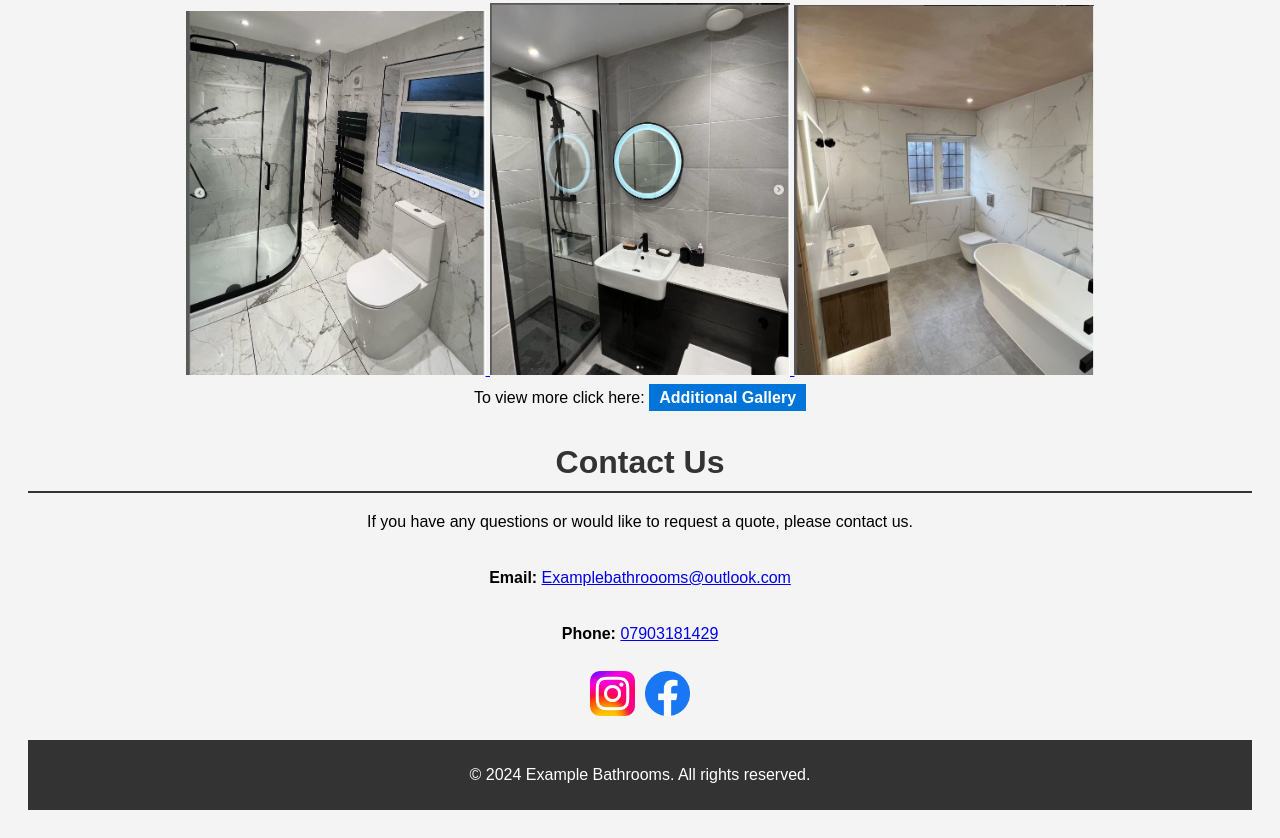
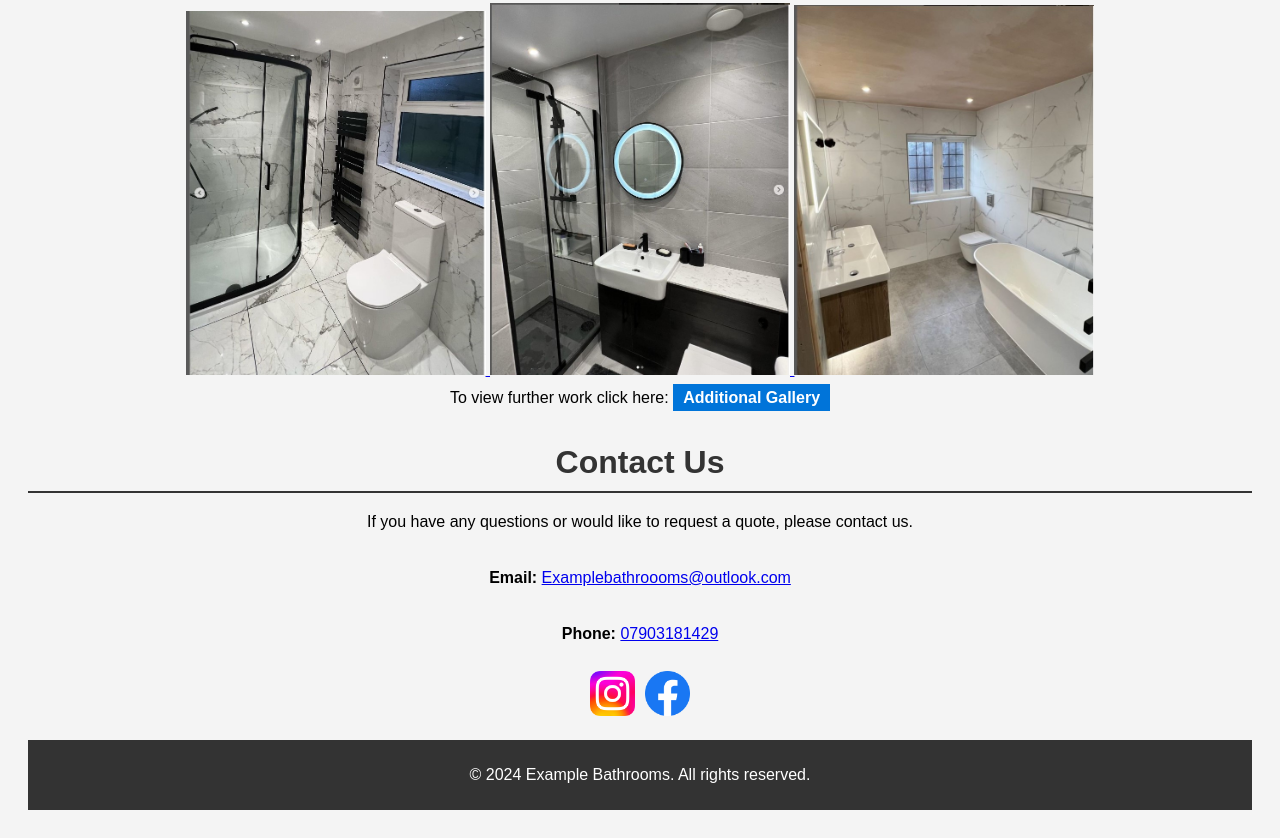
Before and after one commit to CurleyDev21/examplebathrooms, a plain HTML site: page index.html in a window 1280 px wide. Shown: the part 784-1622 px from the top of the page. Drawn offline with Linux system fonts and the light colour scheme.

Commit message:
Update index.html

```diff
--- a/index.html
+++ b/index.html
@@ -42,7 +42,7 @@
             <a href="https://raw.githubusercontent.com/CurleyDev21/examplebathrooms/main/Work%20Done%20(3).jpg" target="_blank">
             <img src="https://raw.githubusercontent.com/CurleyDev21/examplebathrooms/main/Work%20Done%20(3).jpg" alt="Example Of Batrhoom Work" width="300"/>
              </a>
-             <p>To view more click here: <a href="gallery.html" class="button-link">Additional Gallery</a> </p>
+             <p>To view further work click here: <a href="gallery.html" class="button-link">Additional Gallery</a> </p>
         </div>
         <div id="contact" class="section" style="text-align: center;">
             <h2>Contact Us</h2>
```
